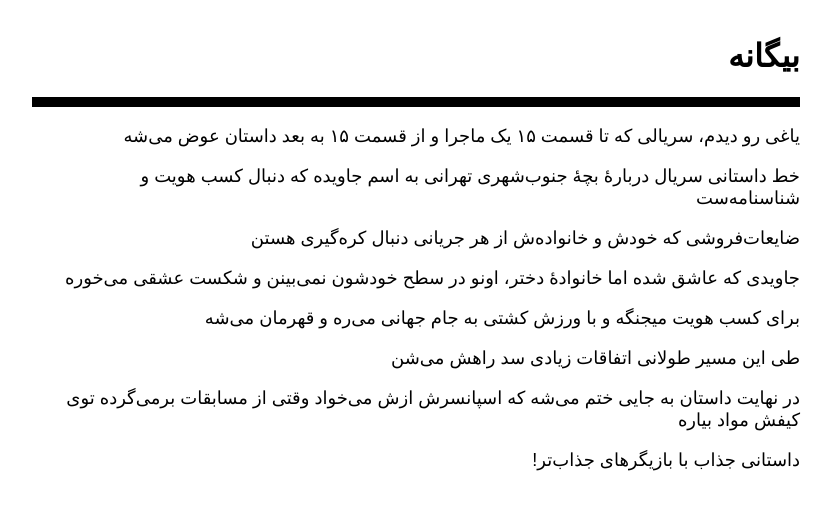
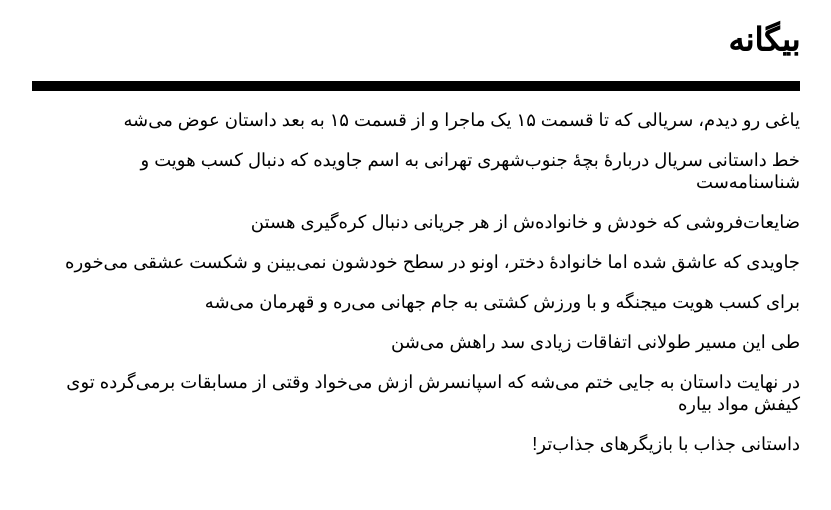
Before and after one commit to darkblog/darkblog.github.io, a Jekyll site: the page built from _posts/2023-8-19-4.md, in a window 1280 px wide. Shown: the top 510 px of the page, without its empty margins (353-1184 px from the left). Built offline with Jekyll 4.4.1, drawn with Linux system fonts in a browser that asks for light colours.

Commit message:
Update post.html

```diff
--- a/_layouts/post.html
+++ b/_layouts/post.html
@@ -8,7 +8,7 @@
 <meta name="robots" content="noindex">
 <title>{{ page.title }}</title>
 <meta name="viewport" content="width=device-width">
-<style>body{font-family:sans-serif;margin:auto;padding:1em;max-width:48em}p{font-size:large}a{text-decoration:none;color:black}hr{border:thick solid black}</style>
+<style>body{font-family:sans-serif;margin:auto;padding:0 1em;max-width:48em}p{font-size:large}a{text-decoration:none;color:black}hr{border:thick solid black}</style>
 </head>
 <body>
 <h1><a href="https://biganeh.com/">بیگانه</a></h1>
```
